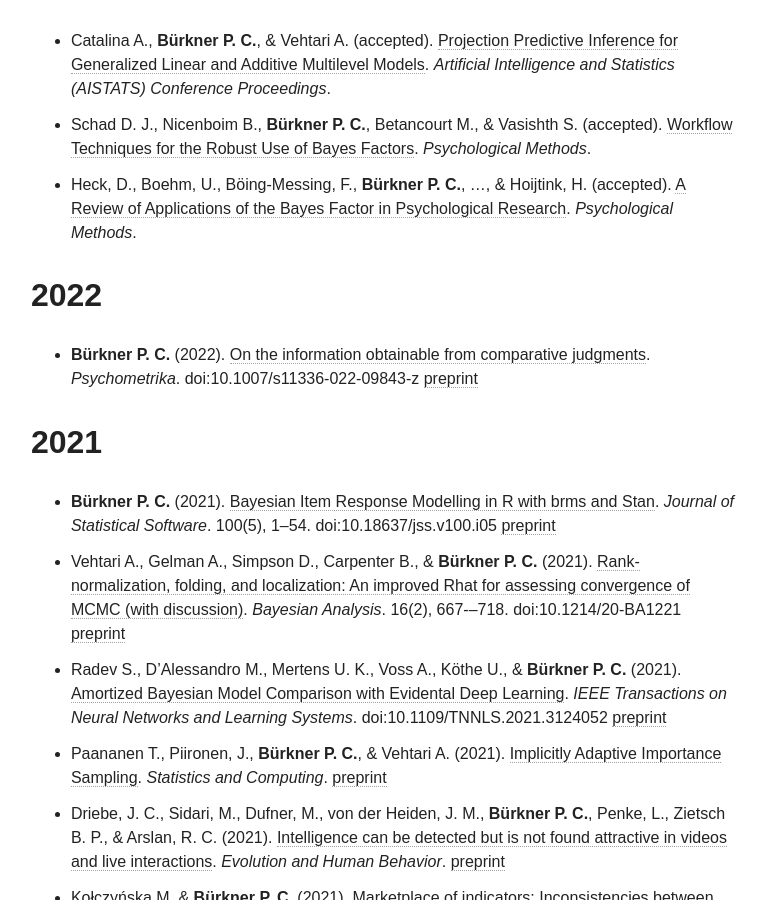
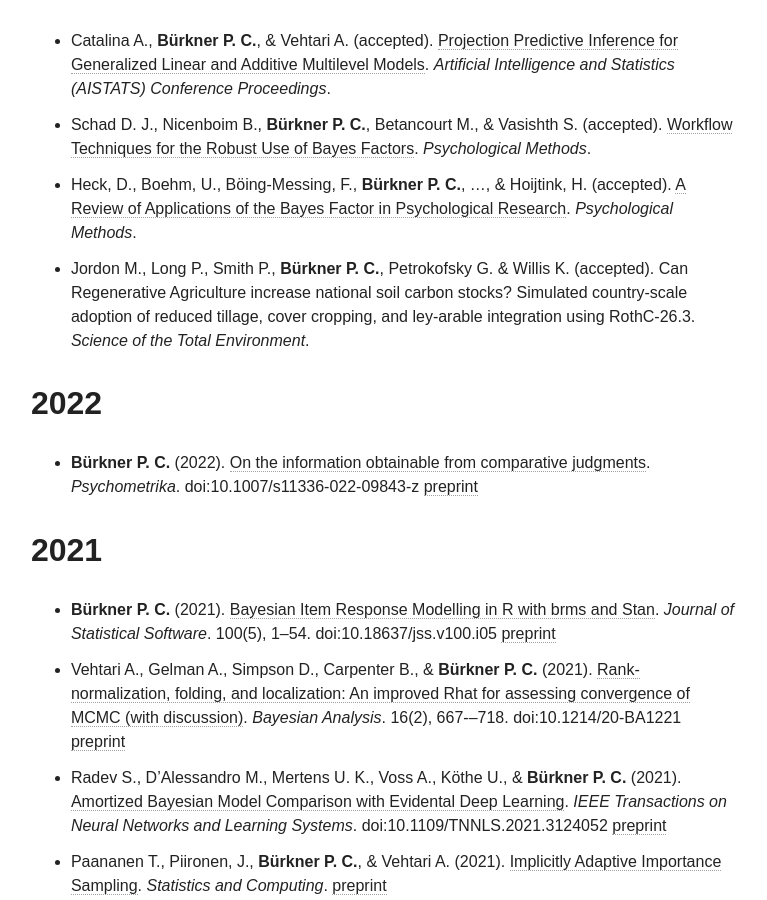
Before and after one commit to paul-buerkner/paul-buerkner.github.io, a Jekyll site: the page built from publications/index.md, in a window 1280 px wide and 900 px high, scrolled down 2060 px. Shown: the whole window, without its empty margins (255-1022 px from the left). Built offline with Jekyll 4.4.1, drawn with Linux system fonts in a browser that asks for light colours; nearby versions of some CDN libraries.

Commit message:
add accepted paper

```diff
--- a/publications/index.md
+++ b/publications/index.md
@@ -31,6 +31,7 @@
 * Catalina A., **Bürkner P. C.**, & Vehtari A. (accepted). [Projection Predictive Inference for Generalized Linear and Additive Multilevel Models](https://arxiv.org/abs/2010.06994). *Artificial Intelligence and Statistics (AISTATS) Conference Proceedings*.
 * Schad D. J., Nicenboim B., **Bürkner P. C.**, Betancourt M., & Vasishth S. (accepted). [Workflow Techniques for the Robust Use of Bayes Factors](https://arxiv.org/abs/2103.08744). *Psychological Methods*.
 * Heck, D., Boehm, U., Böing-Messing, F., **Bürkner P. C.**, ..., & Hoijtink, H. (accepted). [A Review of Applications of the Bayes Factor in Psychological Research](https://psyarxiv.com/cu43g/). *Psychological Methods*.
+* Jordon M., Long P., Smith P., **Bürkner P. C.**, Petrokofsky G. & Willis K. (accepted). Can Regenerative Agriculture increase national soil carbon stocks? Simulated country-scale adoption of reduced tillage, cover cropping, and ley-arable integration using RothC-26.3. *Science of the Total Environment*.
 
 ## 2022
 
```
